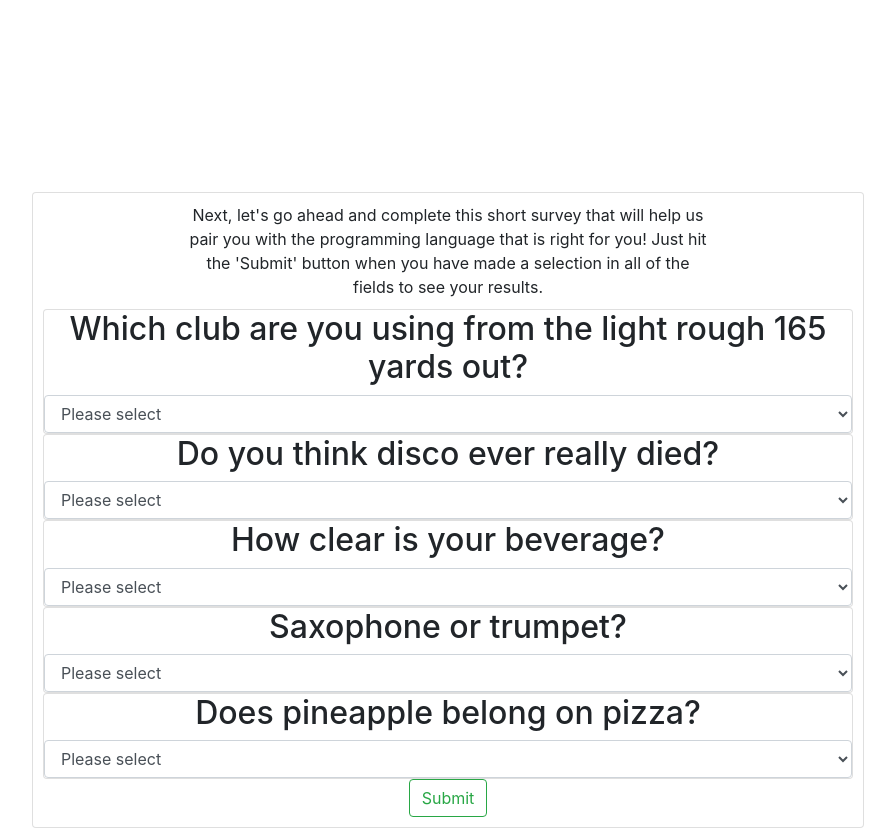
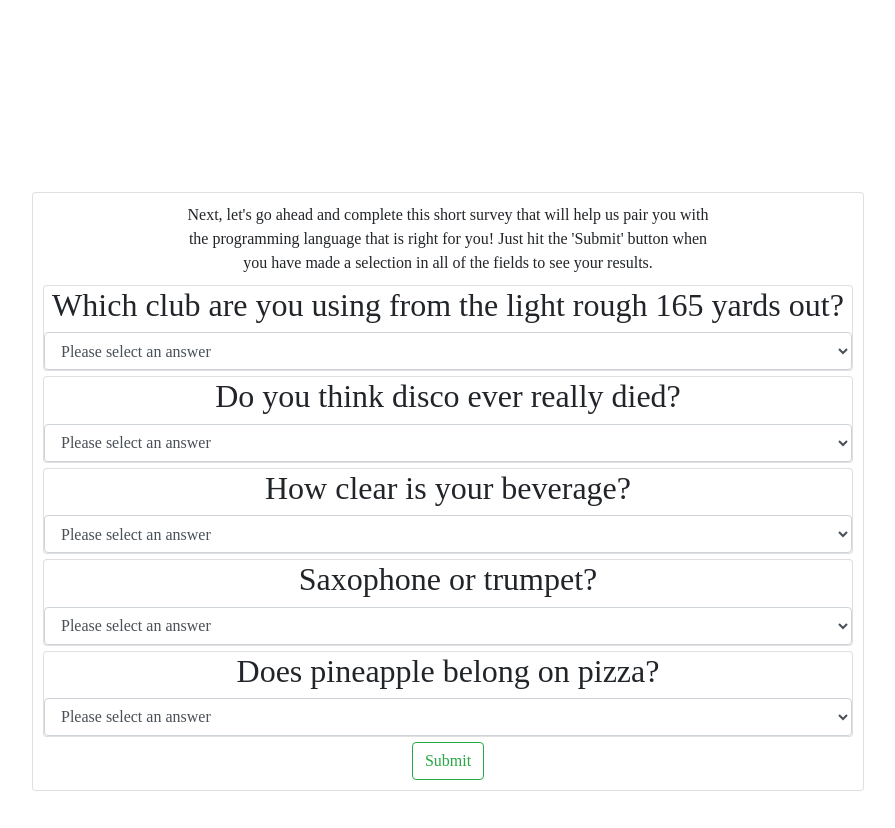
Before and after one commit to RyanDanielWalker/Friday_Number_2, a plain HTML site: page index.html in a window 1280 px wide. Both pictures are taken after typing "Sample" into the empty fields and a click on the button "Submit". Shown: the whole page, without its empty margins (192-1087 px from the left). After the commit the page ends 800 px from the top, so only its background shows below. Drawn offline with Linux system fonts and the light colour scheme.

Commit message:
WIP: Change font style for body.

```diff
--- a/css/styles.css
+++ b/css/styles.css
@@ -1,3 +1,9 @@
+body {
+  font-family: serif;
+}
+
+
+
 #ruby {
   display: none;
 }
@@ -16,20 +22,22 @@
 }
 
 
-#name {
+/* #name {
   text-align: center;
-}
+} */
 
 #card1 {
+  text-align: center;
   margin: auto;
   width: 65vw;
   margin-top: 15vw;
-  padding: 2px 4px 4px 4px;
+  padding: 15px 4px 15px 4px;
   display: block;
 }
 
 #greeting {
   text-decoration: underline;
+  font-family: 'Abril Fatface', serif;
 }
 
 #person1 {
@@ -50,3 +58,7 @@
   width: 65%;
   margin-bottom: 10px;
 }
+
+.questionCard {
+  margin: 5px 0px 5px 0px;
+}
--- a/index.html
+++ b/index.html
@@ -4,6 +4,7 @@
   <title>Programming Language Suggester</title>
   <link href="css/bootstrap.css" rel="stylesheet" type="text/css">
   <link href="css/styles.css" rel="stylesheet" type="text/css">
+  <link href="https://fonts.googleapis.com/css2?family=Abril+Fatface&family=Cormorant+Garamond:wght@600&display=swap" rel="stylesheet">
   <script src="js/jquery-3.6.0.js"></script>
   <script src="js/scripts.js"></script>
 </head>
@@ -11,13 +12,13 @@
 
   <form id="name">
     <div class="card" id="card1">
-      <h1 id="greeting">Hi there!</h1>
+      <h1 id="greeting">Hi There!</h1>
       <p>It looks like you want to learn how to code, but you aren't sure which programming language to learn first.</p>
-      <p><strong>Let me help you with that!</strong></p>
-      <p>We'll need to gather some information to determine your compatibility. </p>
-      <p>First, let's start with your name.</p>
+      <p><strong>Let me help you with that!</strong>
+        <br>We'll need to gather some information to determine your compatibility.
+        <br>First, let's start with your name.</p>
       <div class="form-group">
-        <input type="text" class="form-control" id="person1" placeholder="Your name here">
+        <input type="text" class="form-control" id="person1" placeholder="Type your name here">
       </div>
       <button type="submit" class="btn btn-outline-success" id="submit1">Submit</button>
     </div>
@@ -26,20 +27,20 @@
   <div class="card" id="surveyCard">
     <form id="survey">
       <p id="surveyIntro">Next, let's go ahead and complete this short survey that will help us pair you with the programming language that is right for you! Just hit the 'Submit' button when you have made a selection in all of the fields to see your results.</p>
-        <div class="card">
+        <div class="card questionCard">
           <h2>Which club are you using from the light rough 165 yards out?</h1>
           <select class="form-control" id="number2">
-              <option value="" selected disabled>Please select</option>
+            <option value="" selected disabled>Please select an answer</option>
             <option value="1">Hybrid 3 wood</option>
             <option value="2">Punch out into safety with 5 iron</option>
             <option value="3">No fear, full-swing 7 iron</option>
           </select>
         </div>
 
-      <div class="card">
+      <div class="card questionCard">
         <h2>Do you think disco ever really died?</h1>
         <select class="form-control" id="number1">
-          <option value="" selected disabled>Please select</option>
+          <option value="" selected disabled>Please select an answer</option>
           <option value="2">Absolutely not</option>
           <option value="2">Absolutely not</option>
           <option value="2">Absolutely not</option>
@@ -50,29 +51,29 @@
           <option value="2">Absolutely not</option>
         </select>
       </div>
-      <div class="card">
+      <div class="card questionCard">
         <h2>How clear is your beverage?</h1>
         <select class="form-control" id="number3">
-          <option value="" selected disabled>Please select</option>
+          <option value="" selected disabled>Please select an answer</option>
           <option value="1">Only Brown soda for me</option>
           <option value="2">Clear, but i prefer bubbles</option>
           <option value="3">Straight H20</option>
         </select>
       </div>
-      <div class="card">
+      <div class="card questionCard">
         <h2>Saxophone or trumpet?</h1>
         <select class="form-control" id="number4">
-          <option value="" selected disabled>Please select</option>
+          <option value="" selected disabled>Please select an answer</option>
           <option value="1">No, I hate jazz</option>
           <option value="3">Miles Davis, Kind of Blue</option>
           <option value="3">John Coltrane, A Love Supreme</option>
         </select>
       </div>
-      <div class="card">
+      <div class="card questionCard">
         <h2>Does pineapple belong on pizza?</h1>
         <select class="form-control" id="number5">
-          <option value="" selected disabled>Please select</option>
-          <option value="0">Anyone who would willingly assault their pallet like that does not deserve to partake in the pleasures of exquisite cuisine dining pretention full of myself opinion my opinion matters listen to me</option>
+          <option value="" selected disabled>Please select an answer</option>
+          <option value="0">Anyone who would willingly assault their palate like that does not deserve to partake in the pleasures of exquisite cuisine dining opinion full of myself smug my opinion matters listen to me</option>
           <option value="3">Whatever makes you happy</option>
         </select>
       </div>
```
Also changed, not shown: js/scripts.js (+0 -9 lines). Lines whose indentation alone changed are shown as unchanged.
